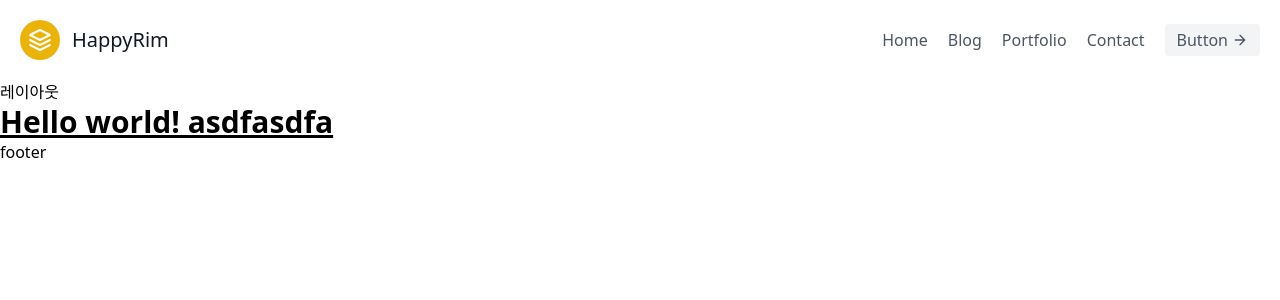
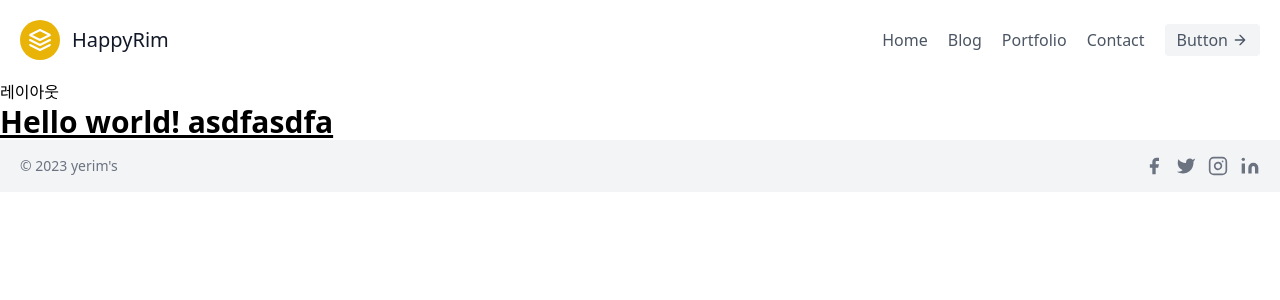
Before and after one commit to Kimyerim1935/portfolio_23, a Next.js app: page / in a window 1280 px wide. Shown: the top 300 px of the page. Built offline with nearby package versions, Linux system fonts and the light colour scheme.

Commit message:
add: footer component

```diff
--- a/components/footer.tsx
+++ b/components/footer.tsx
@@ -1,7 +1,70 @@
 export default function Footer() {
   return (
     <>
-      <h1> footer</h1>
+      <footer className='text-gray-600 body-font w-full'>
+        <div className='bg-gray-100'>
+          <div className='container py-4 px-5 flex flex-wrap flex-col sm:flex-row'>
+            <p className='text-gray-500 text-sm text-center sm:text-left'>© 2023 yerim's </p>
+            <span className='inline-flex sm:ml-auto sm:mt-0 mt-2 justify-center sm:justify-start'>
+              <a className='text-gray-500'>
+                <svg
+                  fill='currentColor'
+                  stroke-linecap='round'
+                  stroke-linejoin='round'
+                  stroke-width='2'
+                  className='w-5 h-5'
+                  viewBox='0 0 24 24'
+                >
+                  <path d='M18 2h-3a5 5 0 00-5 5v3H7v4h3v8h4v-8h3l1-4h-4V7a1 1 0 011-1h3z'></path>
+                </svg>
+              </a>
+              <a className='ml-3 text-gray-500'>
+                <svg
+                  fill='currentColor'
+                  stroke-linecap='round'
+                  stroke-linejoin='round'
+                  stroke-width='2'
+                  className='w-5 h-5'
+                  viewBox='0 0 24 24'
+                >
+                  <path d='M23 3a10.9 10.9 0 01-3.14 1.53 4.48 4.48 0 00-7.86 3v1A10.66 10.66 0 013 4s-4 9 5 13a11.64 11.64 0 01-7 2c9 5 20 0 20-11.5a4.5 4.5 0 00-.08-.83A7.72 7.72 0 0023 3z'></path>
+                </svg>
+              </a>
+              <a className='ml-3 text-gray-500'>
+                <svg
+                  fill='none'
+                  stroke='currentColor'
+                  stroke-linecap='round'
+                  stroke-linejoin='round'
+                  stroke-width='2'
+                  className='w-5 h-5'
+                  viewBox='0 0 24 24'
+                >
+                  <rect width='20' height='20' x='2' y='2' rx='5' ry='5'></rect>
+                  <path d='M16 11.37A4 4 0 1112.63 8 4 4 0 0116 11.37zm1.5-4.87h.01'></path>
+                </svg>
+              </a>
+              <a className='ml-3 text-gray-500'>
+                <svg
+                  fill='currentColor'
+                  stroke='currentColor'
+                  stroke-linecap='round'
+                  stroke-linejoin='round'
+                  stroke-width='0'
+                  className='w-5 h-5'
+                  viewBox='0 0 24 24'
+                >
+                  <path
+                    stroke='none'
+                    d='M16 8a6 6 0 016 6v7h-4v-7a2 2 0 00-2-2 2 2 0 00-2 2v7h-4v-7a6 6 0 016-6zM2 9h4v12H2z'
+                  ></path>
+                  <circle cx='4' cy='4' r='2' stroke='none'></circle>
+                </svg>
+              </a>
+            </span>
+          </div>
+        </div>
+      </footer>
     </>
   )
 }
```
